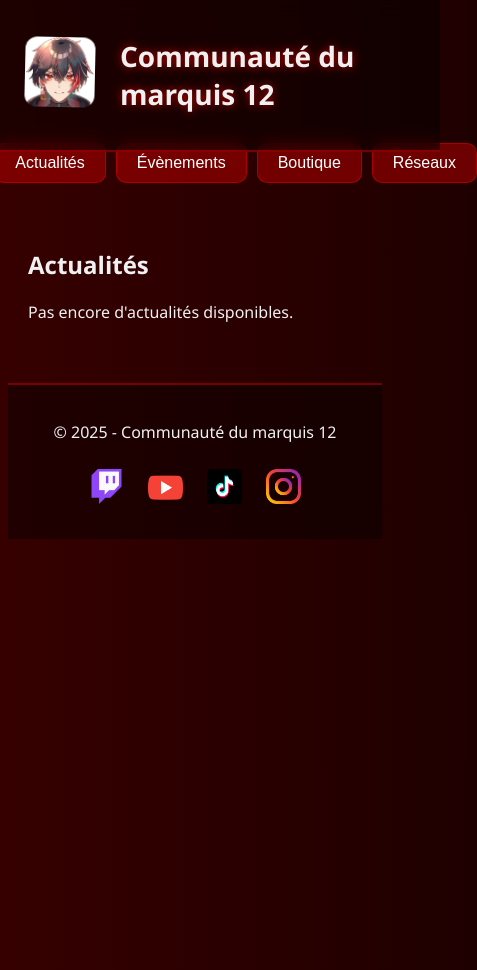
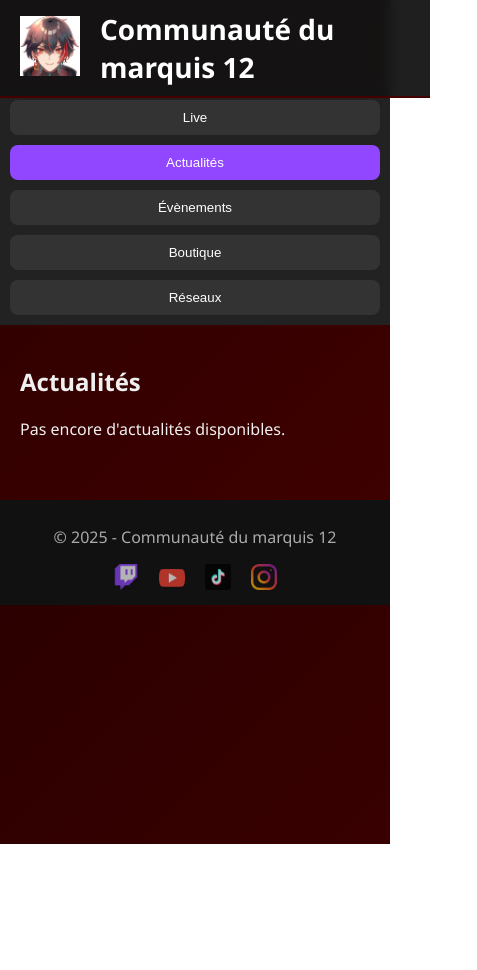
Before and after one commit to lemarquis12/le-marquis-12-site, a plain HTML site: page index.html in a window 390 px wide. Both pictures are taken after a click on the button "Actualités". Shown: the whole page, 477 px wide, since content can reach past the window. After the commit the page ends 844 px from the top, so only its background shows below. Drawn offline with Linux system fonts and the light colour scheme.

Commit message:
Update style.css

```diff
--- a/css/style.css
+++ b/css/style.css
@@ -1,200 +1,88 @@
-
-//icon
-
-<link rel="icon" type="image/png" href="image/icon_TacticalBoy.png">
-
-
-/* ============================
-   GLOBAL : Background + Police
-============================ */
-* {
-    margin: 0;
-    padding: 0;
-    box-sizing: border-box;
+/* Base */
+body {
+    margin:0;
+    font-family:'Segoe UI',Tahoma,sans-serif;
+    background: linear-gradient(135deg, #2c0000, #400000);
+    color:#f0f0f0;
+    padding-top:90px;
 }
 
-body {
-    font-family: 'Segoe UI', Tahoma, sans-serif;
-    color: #f0f0f0;
-
-    /* 🔥 Dégradé rouge sombre animé */
-    background: linear-gradient(270deg, #1a0000, #4d0000, #800000, #330000);
-    background-size: 800% 800%;
-    animation: gradientBG 25s ease infinite;
-
-    padding-top: 110px; /* espace pour le header */
-    min-height: 100vh;
+/* HEADER */
+.top-header {
+    position: fixed;
+    top:0;
+    left:0;
+    width:100%;
+    display:flex;
+    align-items:center;
+    gap:20px;
+    background: rgba(20,20,20,0.95);
+    padding:10px 20px;
+    z-index:9999;
+    border-bottom:2px solid #440000;
+    backdrop-filter: blur(8px);
+}
+.top-header .logo {
+    height:60px;
+    width:auto;
+    cursor:pointer;
+}
+.top-header .site-title {
+    font-size:28px;
+    color:white;
+    margin:0;
 }
 
-@keyframes gradientBG {
-    0% { background-position: 0% 50%; }
-    50% { background-position: 100% 50%; }
-    100% { background-position: 0% 50%; }
+/* TABS */
+.tab {
+    display:flex;
+    flex-wrap:wrap;
+    justify-content:center;
+    background:#222;
+    padding:10px;
+    gap:10px;
 }
+.tab button {
+    border:none;
+    background:#333;
+    color:white;
+    padding:10px 20px;
+    cursor:pointer;
+    border-radius:8px;
+    flex:1 1 120px;
+    text-align:center;
+}
+.tab button:hover, .tab button.active { background:#9146FF; }
 
-/* ============================
-   HEADER Avec animation
-============================ */
+/* CONTENT TABS */
+.tabcontent { display:none; padding:20px; }
 
-.top-header {
-    position: fixed;
-    top: 0;
-    left: 0;
-    width: 100%;
-    padding: 18px 25px;
+/* STREAM */
+.stream-wrapper {
+    display:flex;
+    gap:15px;
+    justify-content:center;
+    align-items:stretch;
+    width:100%;
+}
+.stream-player { flex:4; height:600px; border:none; border-radius:12px;}
+.chat-overlay { flex:1; position:relative; border-radius:12px; overflow:hidden; background: rgba(200,0,0,0.2); box-shadow:0 0 12px rgba(255,0,0,0.5);}
+.stream-chat { width:100%; height:100%; border:none; }
 
-    background: rgba(0,0,0,0.45);
-    backdrop-filter: blur(8px);
+/* SOCIAL LIST */
+.social-list { list-style:none; display:flex; gap:20px; justify-content:center; padding:0; margin:0;}
+.social-list li a { color:white; text-decoration:none; }
 
-    display: flex;
-    align-items: center;
-    gap: 25px;
-    border-bottom: 2px solid rgba(255, 0, 0, 0.4);
+/* FOOTER */
+footer { background:#111; padding:10px; text-align:center; color:#aaa; margin-top:40px;}
+.footer-social img { width:26px; margin:0 8px; opacity:0.7; transition:0.2s;}
+.footer-social img:hover { opacity:1; transform:scale(1.2); }
 
-    z-index: 1000;
-
-    /* 🔥 Apparition animée */
-    animation: slideHeader 1.2s ease-out forwards;
+/* MOBILE */
+@media(max-width:900px){
+    .stream-wrapper { flex-direction:column; gap:10px; }
+    .stream-player, .chat-overlay { flex:unset; width:100%; height:400px; }
 }
-
-@keyframes slideHeader {
-    0% { transform: translateY(-100%); opacity: 0; }
-    100% { transform: translateY(0); opacity: 1; }
+@media(max-width:600px){
+    .tab button { flex:1 1 100%; }
 }
-
-/* Logo avec animation */
-.logo {
-    width: 70px;
-    height: 70px;
-    border-radius: 12px;
-    animation: pulseLogo 3s infinite ease-in-out;
-}
-
-@keyframes pulseLogo {
-    0%,100% { transform: scale(1); }
-    50% { transform: scale(1.07); }
-}
-
-/* Mobile : logo animation différente */
-@media (max-width: 600px) {
-    @keyframes pulseLogo {
-        0%,100% { transform: rotate(0deg); }
-        50% { transform: rotate(6deg); }
-    }
-}
-
-/* Titre */
-.site-title {
-    font-size: 28px;
-    font-weight: bold;
-    text-shadow: 0px 0px 8px rgba(255,0,0,0.7);
-}
-
-
-/* ============================
-   Onglets (tabs)
-============================ */
-
-.tab {
-    display: flex;
-    justify-content: center;
-    gap: 10px;
-    margin: 25px 0;
-}
-
-.tab button {
-    background: rgba(255, 0, 0, 0.35);
-    border: 1px solid rgba(255,0,0,0.4);
-    padding: 10px 20px;
-    font-size: 16px;
-    border-radius: 10px;
-    cursor: pointer;
-    color: white;
-    transition: 0.3s;
-}
-
-.tab button:hover {
-    background: rgba(255,0,0,0.6);
-    transform: scale(1.05);
-}
-
-.tabcontent {
-    animation: fade 0.8s ease;
-    padding: 20px;
-}
-
-@keyframes fade {
-    from { opacity: 0; transform: translateY(15px); }
-    to { opacity: 1; transform: translateY(0); }
-}
-
-
-/* ============================
-   FOOTER
-============================ */
-
-.footer {
-    text-align: center;
-    padding: 20px;
-    margin-top: 40px;
-    background: rgba(0,0,0,0.4);
-    border-top: 2px solid rgba(255,0,0,0.4);
-}
-
-.footer-social img {
-    width: 35px;
-    margin: 10px;
-    transition: 0.3s;
-}
-
-.footer-social img:hover {
-    transform: scale(1.2);
-    filter: drop-shadow(0 0 6px red);
-
-
-.stream-wrapper {
-    display: flex;
-    gap: 15px;
-    justify-content: center;
-    align-items: stretch;
-    width: 100%;
-}
-
-/* GRAND LECTEUR */
-.stream-player {
-    flex: 4;
-    height: 600px;
-    border: none;
-    border-radius: 12px;
-}
-
-/* CHAT + overlay */
-.chat-overlay {
-    flex: 1;
-    position: relative;
-    border-radius: 12px;
-    overflow: hidden;
-    background: rgba(200, 0, 0, 0.2); /* overlay rouge transparent */
-    box-shadow: 0 0 12px rgba(255,0,0,0.5);
-}
-
-.stream-chat {
-    width: 100%;
-    height: 100%;
-    border: none;
-}
-
-/* Version mobile */
-@media (max-width: 900px) {
-    .stream-wrapper {
-        flex-direction: column;
-        gap: 10px;
-    }
-
-    .stream-player,
-    .chat-overlay {
-        flex: unset;
-        width: 100%;
-        height: 400px;
-    }
-}
```
